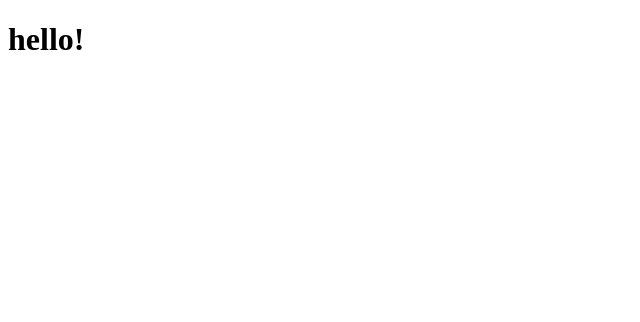
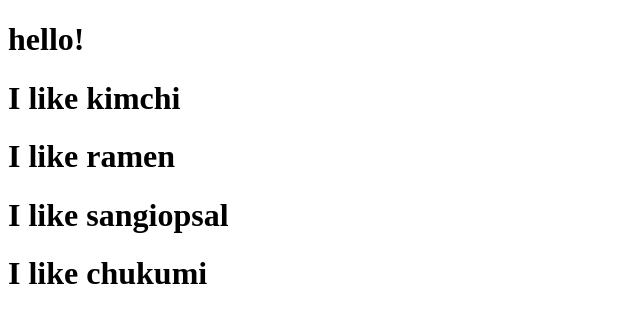
Before and after one commit to Kwoneunseon/movie_app_2021, a React (Create React App) app: page / in a window 1280 px wide. Shown: the top 322 px of the page, without its empty margins (0-640 px from the left). Built offline with nearby package versions, Linux system fonts and the light colour scheme.

Commit message:
Reusable Components

```diff
--- a/src/App.js
+++ b/src/App.js
@@ -1,7 +1,17 @@
+import React from "react";
+
+function Food({favorite}){
+  return <h1>I like {favorite}</h1>
+}
+
 function App() {
   return (
     <div >
       <h1>hello!</h1>
+      <Food favorite="kimchi"/>
+      <Food favorite="ramen"/>
+      <Food favorite="sangiopsal"/>
+      <Food favorite="chukumi"/>
     </div>
   );
 }
```
